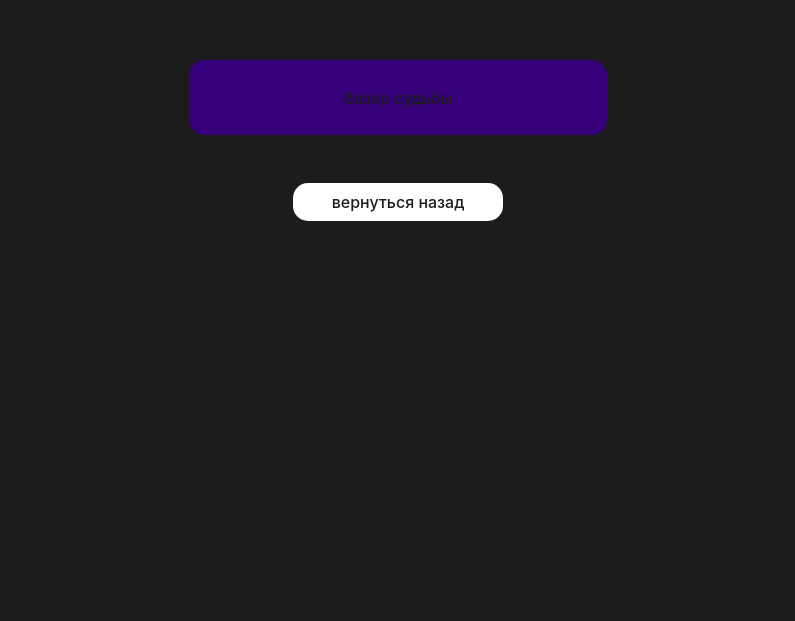
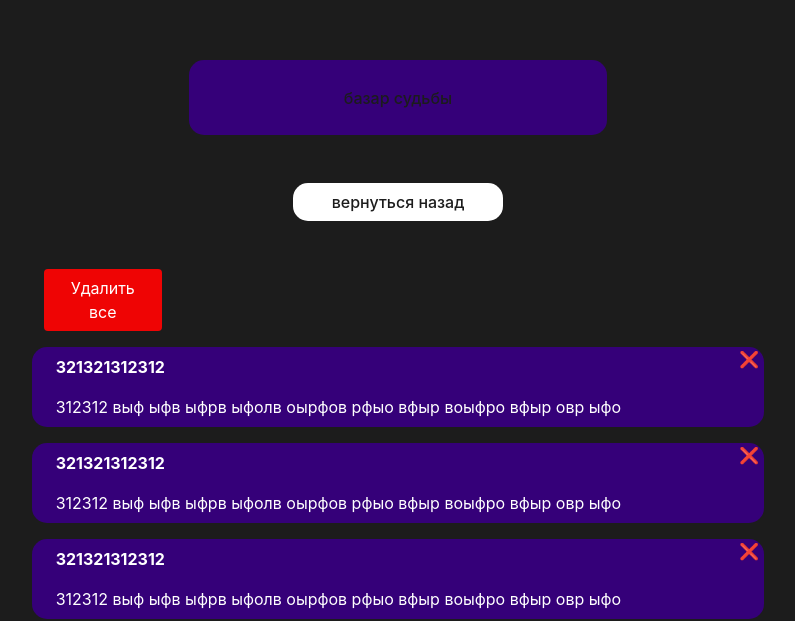
Before and after one commit to babo4ka/taro-site, a React (Create React App) app: page /getGeneral in a window 1280 px wide. Shown: the part 190-811 px from the top of the page, without its empty margins (242-1037 px from the left). Built offline with nearby package versions, Linux system fonts and the light colour scheme.

Commit message:
minus redux, general page

```diff
--- a/src/components/Common.css
+++ b/src/components/Common.css
@@ -38,3 +38,23 @@
     background-color: #34007959;
     color: #FFFFFF;
 }
+
+
+.prediction_holder{
+    position: relative;
+    background-color: #350079;
+    color: #FFFFFF;
+
+    border-radius: 15px;
+}
+
+.close-btn{
+    position: absolute;
+    right: 5px;
+    cursor: pointer;
+}
+
+.remove-btn{
+    color: #FFFFFF;
+    background-color: #EF0404;
+}
--- a/src/components/MainPage.jsx
+++ b/src/components/MainPage.jsx
@@ -2,12 +2,13 @@ import "./MainPage.css"
 import "./Common.css"
 import { useState } from "react"
 import $ from 'jquery'
-import { useDispatch} from "react-redux"
+import { useDispatch, useSelector} from "react-redux"
 import { add_page } from "../store/pageReducer"
 
 const MainPage = () =>{
 
     const [titleText, setTitleText] = useState("набазарь себе судьбу")
+
 
 
     const goToGet = () =>{
@@ -40,11 +41,7 @@ const MainPage = () =>{
     //0 - get, 1 - my, (-1) - none
     const [pageType, setPageType] = useState(-1)
 
-    const dispatch = useDispatch()
-
     const openGeneralPage = () => {
-        dispatch(add_page("/"))
-
         window.location.href = generalPages[pageType]
     }
 
--- a/src/components/get_preds/GetGeneralPred.jsx
+++ b/src/components/get_preds/GetGeneralPred.jsx
@@ -1,18 +1,52 @@
-import { useEffect } from "react"
-import { useSelector } from "react-redux"
+import "../Common.css"
+import { getFromLocalStorage } from "../../utils/utils"
+import { useEffect, useState } from "react"
 
-import "../Common.css"
-import { store } from "../../store/store"
+const PredCard = ({text, date}) =>{
+
+    return(
+        <div className="container-fluid prediction_holder col-7 mt-3 mb-3">
+            <span className="close-btn">&#10060;</span>
+            <div className="row justify-content-center">
+                <div className="col-12 text-start fw-bold mt-2">
+                    <span>{date}</span>
+                </div>
+
+                <div className="col-12 text-start mt-3 mb-2">
+                    <span>{text}</span>
+                </div>
+            </div>
+        </div>
+    )
+}
 
 const GetGeneralPred = () =>{
-    const prevp = useSelector(state => state.page)
 
-    useEffect(()=>{
-        console.log(prevp)
-    })
+    // const [predictions, setPredictions] = useState(getFromLocalStorage("general"))
+
+    const predictions = [{
+        text:"312312 выф ыфв ыфрв ыфолв оырфов рфыо вфыр воыфро вфыр овр ыфо",
+        date:"321321312312"
+    },
+    {
+        text:"312312 выф ыфв ыфрв ыфолв оырфов рфыо вфыр воыфро вфыр овр ыфо",
+        date:"321321312312"
+    },
+    {
+        text:"312312 выф ыфв ыфрв ыфолв оырфов рфыо вфыр воыфро вфыр овр ыфо",
+        date:"321321312312"
+    },
+    {
+        text:"312312 выф ыфв ыфрв ыфолв оырфов рфыо вфыр воыфро вфыр овр ыфо",
+        date:"321321312312"
+    },
+    {
+        text:"312312 выф ыфв ыфрв ыфолв оырфов рфыо вфыр воыфро вфыр овр ыфо",
+        date:"321321312312"
+    }]
+
 
     const goBack = () =>{
-        console.log(prevp)
         window.location.href = "/"
     }
 
@@ -32,6 +66,24 @@ const GetGeneralPred = () =>{
                     </button>
                 </div>
             </div>
+
+            {predictions?(
+                <div className="row justify-content-center mt-5">
+                    <div className="col-12 row justify-content-center">
+                        <div className="col-7">
+                        <button className="btn remove-btn col-2">Удалить все</button>
+                        </div>
+
+                    </div>
+
+                    <div className="col-12">
+                        {predictions.map(p =>(
+                            <PredCard text={p.text} date={p.date}/>
+                        ))}
+                    </div>
+                </div>
+            ):""}
+
         </div>
     )
 }
--- a/src/store/pageReducer.js
+++ b/src/store/pageReducer.js
@@ -1,5 +1,5 @@
 const initialState = {
-    pagesStack : []
+    pagesStack : new Array(),
 }
 
 
@@ -22,8 +22,6 @@ export const pageReducer = (state = initialState, action)=>{
         default:
             return state
     }
-
-
 }
 
 
```
